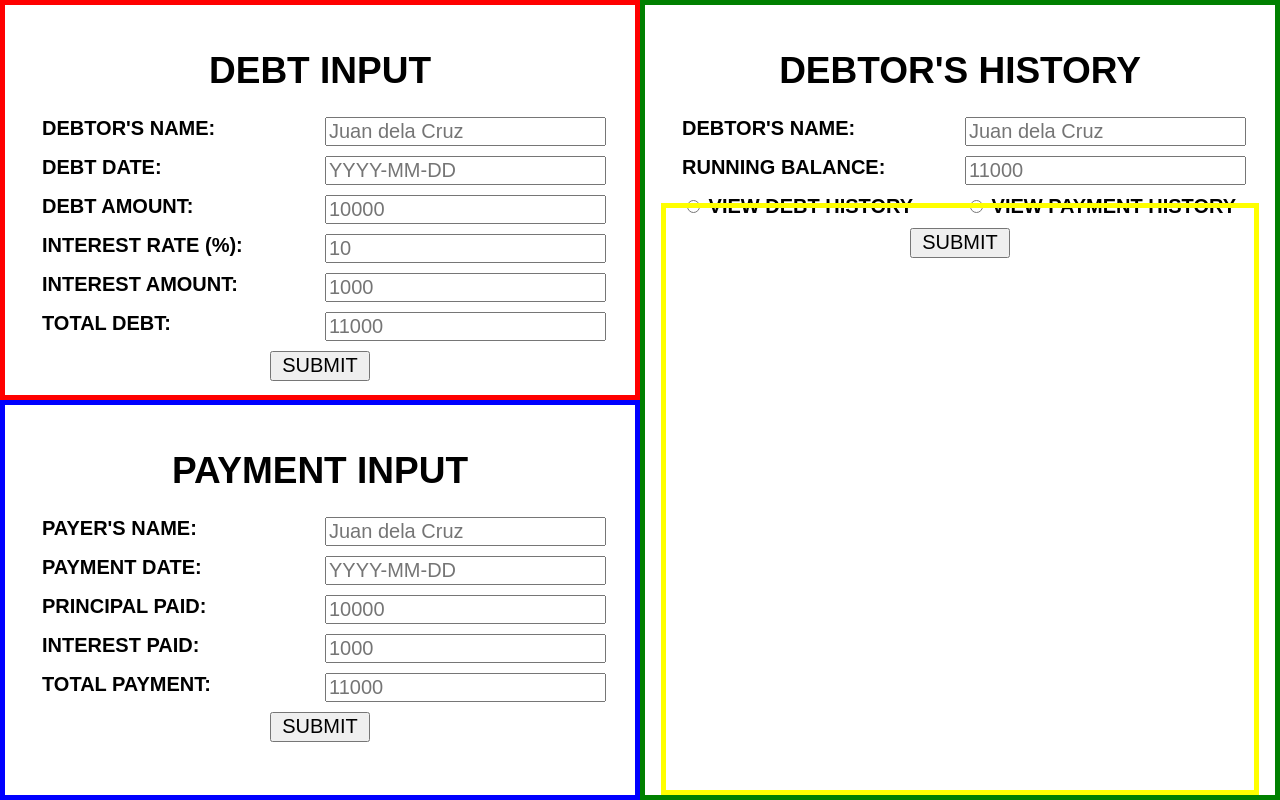
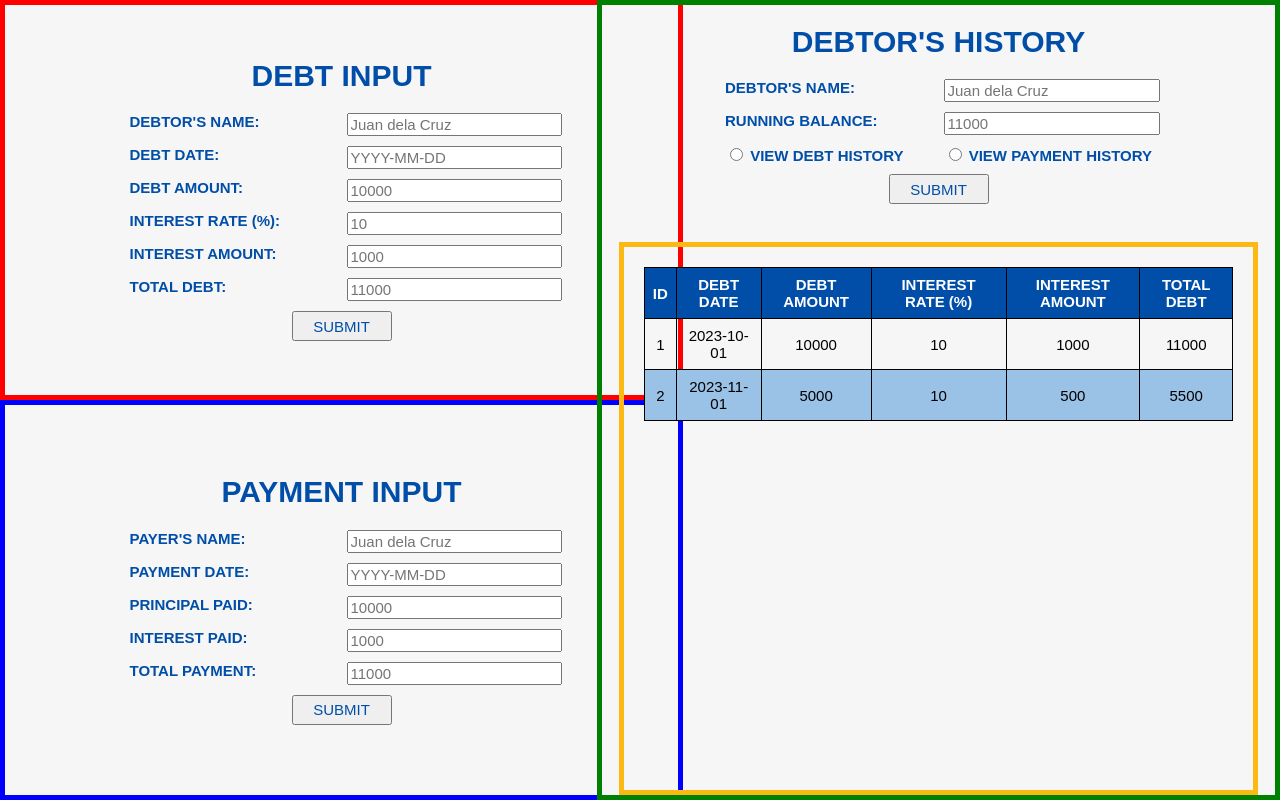
Before and after one commit to Valf2K21/Loan-Management-System, a Flask app: page / in a window 1280 px wide; the page is wider, and only the part inside the window is pictured. Run offline with Flask 3, Linux system fonts and the light colour scheme.

Commit message:
ALpha v0.2.0

```diff
--- a/main.py
+++ b/main.py
@@ -19,8 +19,11 @@ app = Flask(__name__)
 
 # create user-defined function for loan system to return what to display at user
 def loan_system():
+    # test: sending processed rows of data to html template
+    items = [["1", "2023-10-01", "10000", "10", "1000", "11000"], ["2", "2023-11-01", "5000", "10", "500", "5500"]]
+
     # use render_template() function to grab filled HTML template and return to display it
-    return render_template('base.html')
+    return render_template('base.html', items = items)
 
 # if-statement to run FLask web application instance
 if __name__ == '__main__':
--- a/static/style.css
+++ b/static/style.css
@@ -1,47 +1,60 @@
 body {
     margin: 0px;
+    background-color: #F6F6F6;
+    color: #004EA8;
+    min-width: 1366px;
+    min-height: 768px;
+    overflow: auto;
 }
 
 div.debt_input {
     /* styles for container's physical dimensions and position */
     width: 50%;
     height: 50%;
+    min-width: 683px;
+    min-height: 384px;
     position: absolute;
     top: 0;
     left: 0;
     box-sizing: border-box;
     /* styles for container's aesthetic design and its children */
+    justify-content: center;
     align-items: center;
     display: flex;
     flex-direction: column;
     padding: 20px;
     border: 5px solid red;
     font-family: Arial, Helvetica, sans-serif;
-    font-size: 20px;
+    font-size: 15px;
 }
 
 div.payment_input {
     /* styles for container's physical dimensions and position */
     width: 50%;
     height: 50%;
+    min-width: 683px;
+    min-height: 384px;
     position: absolute;
     bottom: 0;
     left: 0;
     box-sizing: border-box;
     /* styles for container's aesthetic design and its children */
+    justify-content: center;
     align-items: center;
     display: flex;
     flex-direction: column;
     padding: 20px;
     border: 5px solid blue;
     font-family: Arial, Helvetica, sans-serif;
-    font-size: 20px;
+    font-size: 15px;
 }
 
 div.view_history {
     /* styles for container's physical dimensions and position */
     width: 50%;
     height: 100%;
+    min-width: 683px;
+    min-height: 768px;
     position: absolute;
     right: 0;
     box-sizing: border-box;
@@ -52,27 +65,12 @@ div.view_history {
     padding: 20px;
     border: 5px solid green;
     font-family: Arial, Helvetica, sans-serif;
-    font-size: 20px;
-}
-
-div div.history {
-    /* styles for container's physical dimensions and position */
-    width: 95%;
-    height: 75%;
-    position: absolute;
-    bottom: 0;
-    box-sizing: border-box;
-    /* styles for container's aesthetic design and its children */
-    display: flex;
-    flex-direction: column;
-    padding: 20px;
-    border: 5px solid yellow;
-    font-family: Arial, Helvetica, sans-serif;
-    font-size: 20px;
+    font-size: 15px;
 }
 
 div h1 {
-    font-size: 37px;
+    margin-top: 0px;
+    font-size: 30px;
     text-align: center;
 }
 
@@ -90,7 +88,7 @@ div label {
 
 div input[type = "text"] {
     width: 100%;
-    font-size: 20px;
+    font-size: 15px;
 }
 
 div input[type = "submit"] {
@@ -99,5 +97,51 @@ div input[type = "submit"] {
     grid-column: span 2;
     margin: 0 auto;
     display: block;
-    font-size: 20px;
+    font-size: 15px;
+    color: #004EA8;
 }
+
+div div.history {
+    /* styles for container's physical dimensions and position */
+    width: 95%;
+    height: 70%;
+    position: absolute;
+    bottom: 0;
+    box-sizing: border-box;
+    /* styles for container's aesthetic design and its children */
+    align-items: center;
+    display: flex;
+    flex-direction: column;
+    padding: 20px;
+    border: 5px solid #FCB913;
+    font-family: Arial, Helvetica, sans-serif;
+    font-size: 15px;
+}
+
+div div table {
+    width: 100%;
+    border-collapse: collapse;
+}
+
+div div th {
+    border: 1px solid black;
+    padding: 8px;
+    text-align: center;
+    background-color: #004EA8;
+    color: white;
+}
+
+div div td {
+    border: 1px solid black;
+    padding: 8px;
+    text-align: center;
+    font-weight: normal;
+}
+
+div div tr {
+    color: black;
+}
+
+div div tr:nth-child(odd) {
+    background-color: #9AC1E6;
+}
--- a/templates/base.html
+++ b/templates/base.html
@@ -72,7 +72,23 @@
             </form>
             <!-- container placed inside "view history" container for storing selected history table -->
             <div class="history">
-
+                <table id="debt_table">
+                    <tr>
+                        <th>ID</th>
+                        <th>DEBT DATE</th>
+                        <th>DEBT AMOUNT</th>
+                        <th>INTEREST RATE (%)</th>
+                        <th>INTEREST AMOUNT</th>
+                        <th>TOTAL DEBT</th>
+                    </tr>
+                    {% for row in items %}
+                    <tr>
+                        {% for item in row %}
+                        <td>{{ item }}</td>
+                        {% endfor %}
+                    </tr>
+                    {% endfor %}
+                </table>
             </div>
         </div>
     </body>
```
